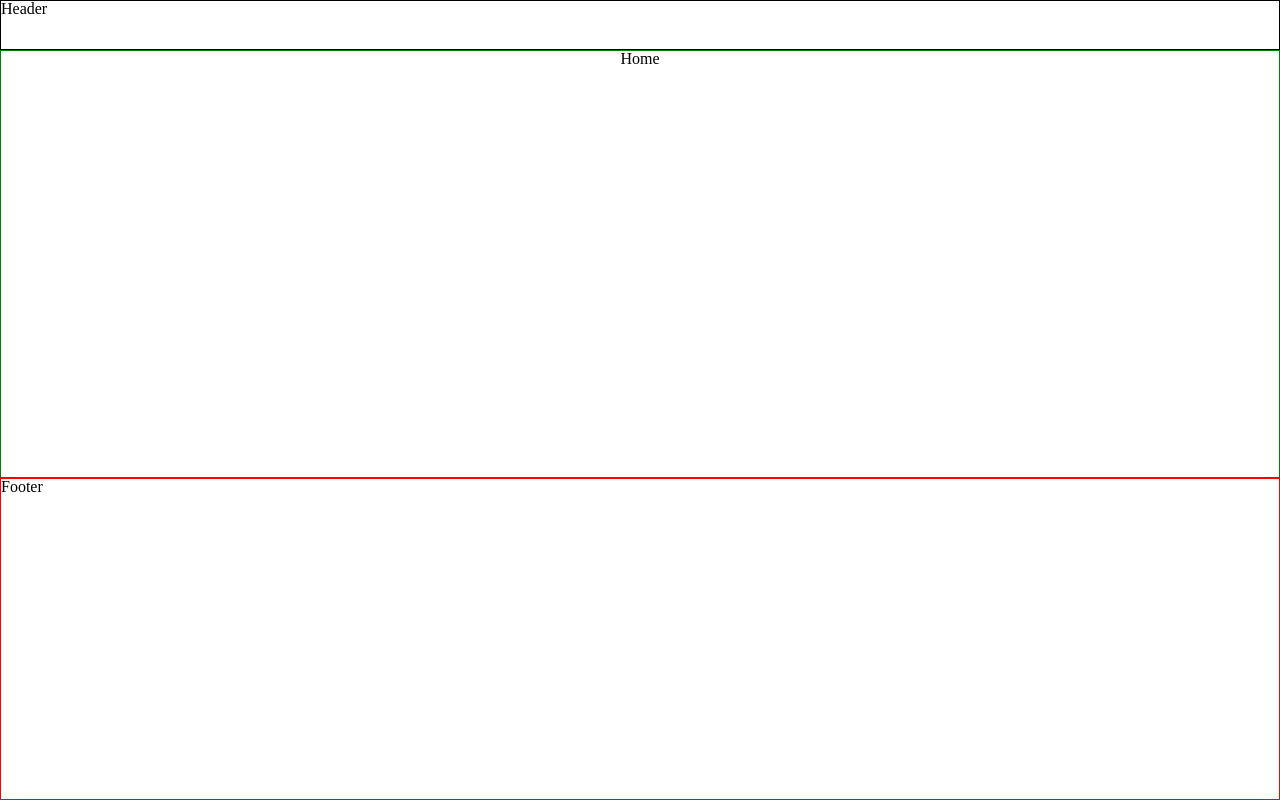
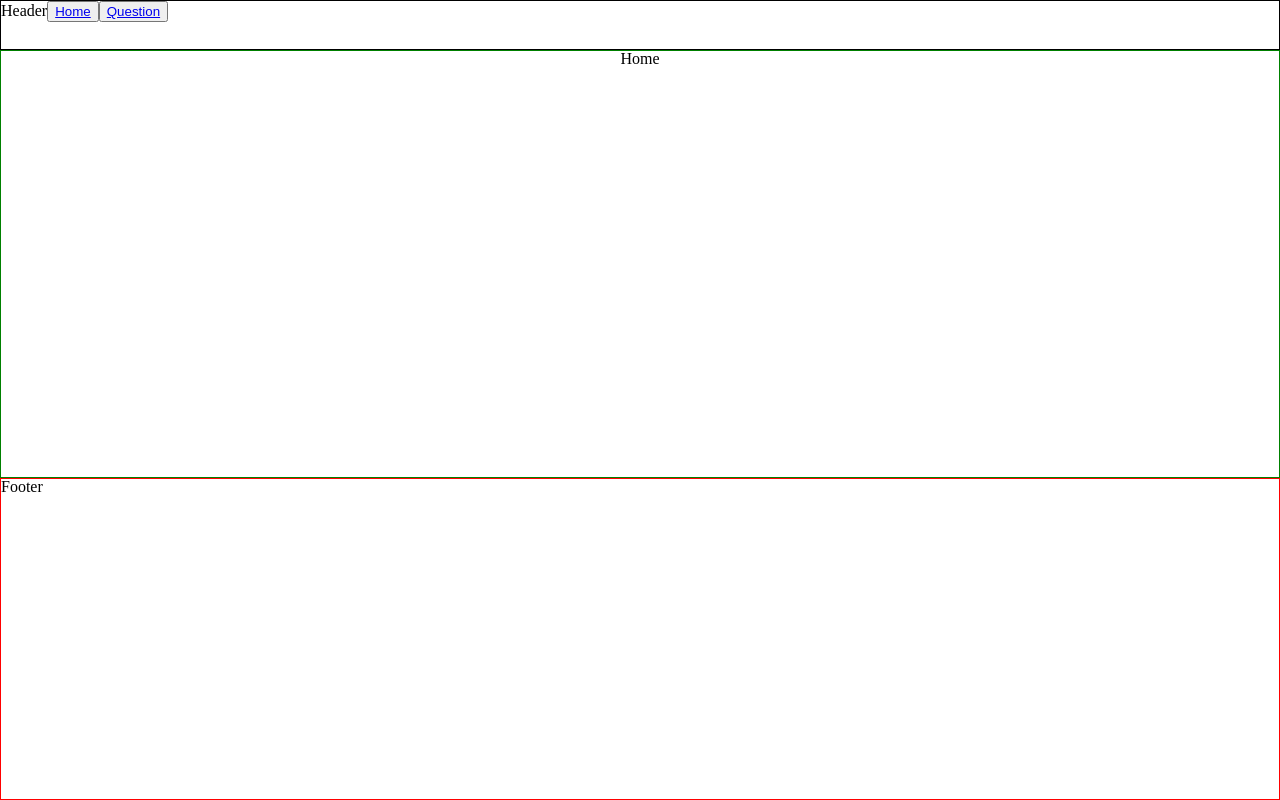
Before and after one commit to codestates-seb/seb40_pre_017, a React (Create React App) app in the folder client/: page / in a window 1280 px wide. Built offline with nearby package versions, Linux system fonts and the light colour scheme.

Commit message:
Feat: 페이지간 버튼 활성화

```diff
--- a/client/src/components/js/basic/Header.js
+++ b/client/src/components/js/basic/Header.js
@@ -1,7 +1,18 @@
 import React from 'react'
 import '../../css/basic/header.scss';
+import { Link } from 'react-router-dom';
 export default function Header() {
   return (
-    <header className='header'>Header</header>
+    <header className='header'>Header
+
+    {/* 임시 홈 이동 버튼 */}
+    <button>
+          <Link to={'/'}>Home</Link>
+    </button>
+    {/* 임시 질문목록 이동 버튼 */}
+      <button>
+          <Link to={'/questions'}>Question</Link>
+      </button>
+    </header>
   )
 }
--- a/client/src/pages/Home.js
+++ b/client/src/pages/Home.js
@@ -5,7 +5,6 @@ export default function Home() {
 
   return (
     <div>Home</div>
-
   )
 
 }
```
